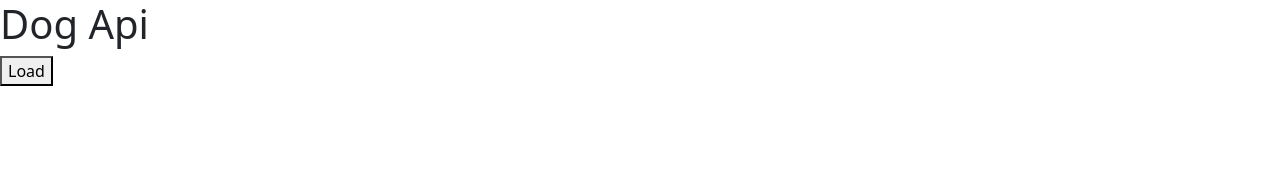
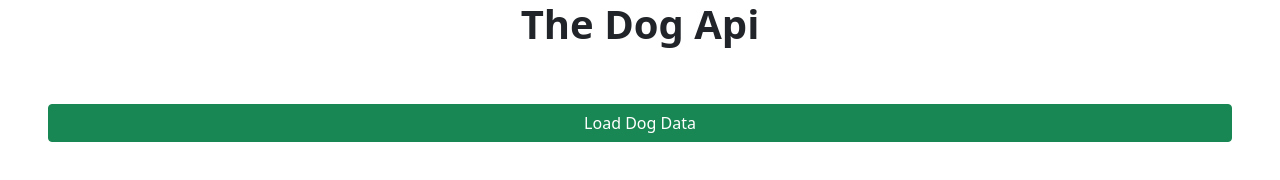
Before and after one commit to ImranHossain5722/api-load-dataProject, a plain HTML site: page index.html in a window 1280 px wide. Drawn offline with nearby package versions, Linux system fonts and the light colour scheme.

Commit message:
done laod data

```diff
--- a/api.js
+++ b/api.js
@@ -9,7 +9,7 @@ const loadData = () =>{
 
     const  displayDog = (dogData) => {
     const dogId = document.getElementById('dogId')
-    const firstData = dogData.slice(0,10);
+    const firstData = dogData.slice(0,50);
 
     for(const dog of firstData){
         const div =document.createElement('div')
@@ -17,8 +17,13 @@ const loadData = () =>{
         dogId.appendChild(div)
         div.innerHTML=`
         <h3>${dog.name}</h3>
+        <p> ${dog.temperament}</p>
+        <p>Life Span: ${dog.life_span}</p>
+        <img width ="400px" height="250px"  src =${dog.image.url} />
 
         `
+        console.log(dog);
+
 
     }
 
--- a/index.html
+++ b/index.html
@@ -9,11 +9,14 @@
     <link rel="stylesheet" href="style.css">
 </head>
 <body>
-    <h1> Dog Api </h1>
+    <h1 class="text-center fw-bold "> The Dog Api </h1>
 
-    <button onclick="loadData()" id="btn"> Load </button>
 
-    <div id="dogId" class="row"></div>
+    <div id="dogId" class="row p-5 mx-auto">
+
+    <button onclick="loadData()" id="btn" class="btn btn-success mb-5"> Load Dog Data </button>
+
+    </div>
 
     <script src="api.js"></script>
 </body>
```
